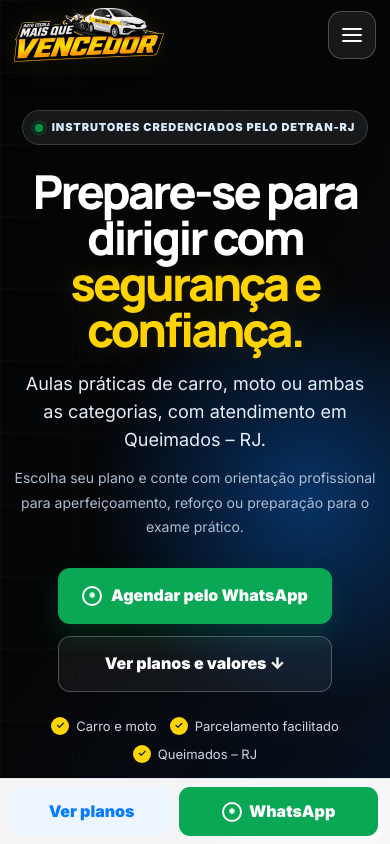
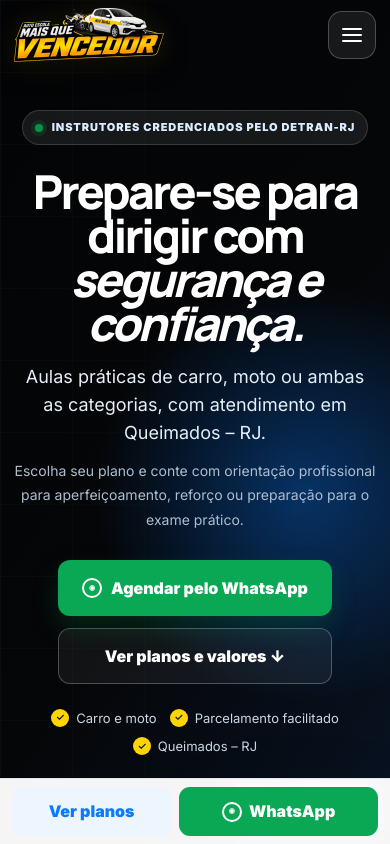
Before and after one commit to matteuscamilo7/autoescola-mais-que-vencedor, a Next.js app: page / in a window 390 px wide. Shown: the top 844 px of the page. Built offline with nearby package versions, Linux system fonts and the light colour scheme.

Commit message:
Aprimora destaque e responsividade do topo

```diff
--- a/app/globals.css
+++ b/app/globals.css
@@ -67,12 +67,19 @@
 .hero { min-height: 820px; position: relative; overflow: hidden; color: #fff; background: radial-gradient(circle at 78% 42%, rgba(8,123,255,.36), transparent 28%), radial-gradient(circle at 58% 110%, rgba(255,212,0,.22), transparent 33%), linear-gradient(125deg, #030405 0%, var(--black) 45%, #0a1a31 100%); }
 .hero::after { content: ""; position: absolute; width: 760px; height: 250px; right: -80px; bottom: 60px; border: 2px solid rgba(255,255,255,.1); border-radius: 50%; transform: rotate(-10deg); box-shadow: 0 0 0 24px rgba(255,255,255,.025), 0 0 0 48px rgba(255,255,255,.018); }
 .hero__grid { position: absolute; inset: 0; opacity: .12; background-image: linear-gradient(rgba(255,255,255,.2) 1px, transparent 1px), linear-gradient(90deg, rgba(255,255,255,.2) 1px, transparent 1px); background-size: 72px 72px; mask-image: linear-gradient(to right, black, transparent 75%); }
-.hero__layout { min-height: 735px; padding-top: 122px; position: relative; z-index: 2; display: grid; grid-template-columns: 1.05fr .95fr; align-items: center; gap: 46px; }
+.hero__layout { min-height: 735px; padding-top: 122px; position: relative; z-index: 2; display: grid; grid-template-columns: 1.1fr .9fr; align-items: center; gap: 34px; }
 .eyebrow { display: inline-flex; align-items: center; gap: 9px; padding: 8px 12px; color: #d9ebff; background: rgba(255,255,255,.08); border: 1px solid rgba(255,255,255,.14); border-radius: 999px; font-size: 11px; font-weight: 850; letter-spacing: .08em; text-transform: uppercase; }
 .eyebrow i { width: 8px; height: 8px; background: var(--green); border-radius: 50%; box-shadow: 0 0 0 4px rgba(7,148,71,.16); }
-.hero h1 { max-width: 680px; margin: 24px 0 18px; font: 800 clamp(44px, 5.1vw, 75px)/.98 var(--font-manrope), sans-serif; letter-spacing: -.06em; }
-.hero h1 em { color: var(--yellow); font-style: normal; text-shadow: 0 0 30px rgba(255,212,0,.16); }
+.hero h1 { max-width: 720px; margin: 24px 0 18px; font: 800 clamp(44px, 5vw, 72px)/.94 var(--font-manrope), sans-serif; letter-spacing: -.06em; }
+.hero h1 > span { display: flex; align-items: center; width: fit-content; }
+.hero__headline-highlight { position: relative; z-index: 1; color: var(--yellow); text-shadow: 0 0 34px rgba(255,212,0,.3); }
+.hero__headline-highlight::after { content: ""; position: absolute; z-index: -1; left: -3px; right: -8px; bottom: 2px; height: 12px; background: linear-gradient(90deg, rgba(8,123,255,.82), rgba(8,123,255,0)); border-radius: 999px; transform: skewX(-13deg); }
+.hero__headline-line i { margin-inline: .15em; color: #fff; font-style: italic; font-weight: 650; text-shadow: 0 0 24px rgba(44,183,255,.24); }
+.hero__headline-finish { margin-top: 5px; font-size: .78em; letter-spacing: -.045em; white-space: nowrap; }
+.hero__headline-finish em { color: var(--yellow); font-style: normal; text-shadow: 0 0 30px rgba(255,212,0,.18); }
+.hero__check-3d { flex: 0 0 46px; width: 46px; height: 46px; margin-left: 13px; display: inline-grid; place-items: center; color: #07101d; background: linear-gradient(145deg, #fff8b5 0%, var(--yellow) 48%, #ffad00 100%); border: 2px solid rgba(255,255,255,.76); border-radius: 15px; box-shadow: inset 3px 3px 5px rgba(255,255,255,.72), inset -5px -6px 8px rgba(175,105,0,.34), 0 10px 0 #a96c00, 0 15px 24px rgba(0,0,0,.4), 0 0 26px rgba(255,212,0,.32); font-size: 25px; line-height: 1; transform: rotate(-7deg) translateY(-5px); animation: check-3d-float 3.2s ease-in-out infinite; }
 .hero__lead { max-width: 625px; margin: 0; color: #e5eef9; font-size: clamp(18px, 2vw, 22px); }
+.hero__lead span, .hero__detail span { display: block; }
 .hero__detail { max-width: 590px; margin: 12px 0 0; color: #adbed1; font-size: 14px; line-height: 1.75; }
 .hero__actions { margin-top: 28px; display: flex; gap: 12px; flex-wrap: wrap; }
 .button--ghost { color: #fff; background: rgba(255,255,255,.055); border: 1px solid rgba(255,255,255,.25); }
@@ -274,6 +281,7 @@
 
 @keyframes shine { 0%,68% { transform: translateX(-140%); } 90%,100% { transform: translateX(140%); } }
 @keyframes vehicle-float { 0%,100% { transform: translateY(0) rotate(-.15deg); } 50% { transform: translateY(-8px) rotate(.15deg); } }
+@keyframes check-3d-float { 0%,100% { transform: rotate(-7deg) translateY(-5px); } 50% { transform: rotate(-3deg) translateY(-11px); } }
 @keyframes gadget-float-y { 0%,100% { margin-top: 0; } 50% { margin-top: -14px; } }
 @keyframes gadget-float-diagonal { 0%,100% { margin-top: 0; margin-right: 0; } 50% { margin-top: -11px; margin-right: 8px; } }
 @keyframes gadget-icon { 0%,100% { transform: scale(1); } 50% { transform: scale(1.06); } }
@@ -324,6 +332,7 @@
   .nav__mobile-footer small { color: #8fa4bc; font-size: 10px; text-align: center; }
   .hero__layout { padding-top: 120px; grid-template-columns: 1fr; }
   .hero__copy { text-align: center; } .hero__copy > * { margin-inline: auto; }
+  .hero h1 > span { justify-content: center; margin-inline: auto; }
   .hero__actions, .hero__facts { justify-content: center; }
   .hero__visual { min-height: 410px; }
   .trust__grid { grid-template-columns: 1fr 1fr; }
@@ -353,6 +362,8 @@
   .hero { min-height: auto; }
   .hero__layout { min-height: auto; padding-top: 110px; gap: 18px; }
   .hero h1 { font-size: clamp(40px, 12vw, 56px); }
+  .hero__headline-finish { font-size: .52em; letter-spacing: -.035em; }
+  .hero__check-3d { width: 32px; height: 32px; flex-basis: 32px; margin-left: 7px; border-radius: 10px; font-size: 18px; }
   .hero__actions { display: grid; } .hero__actions .button { width: 100%; }
   .hero__facts { gap: 8px 13px; }
   .hero__visual { min-height: 300px; }
```
